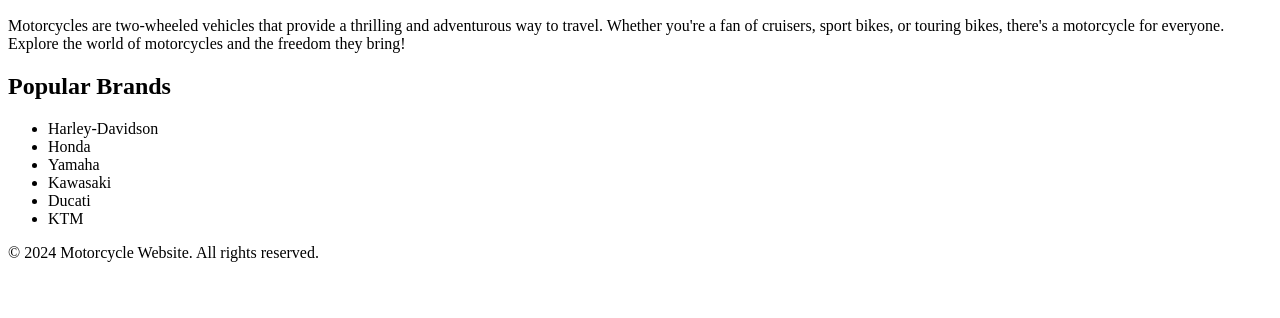
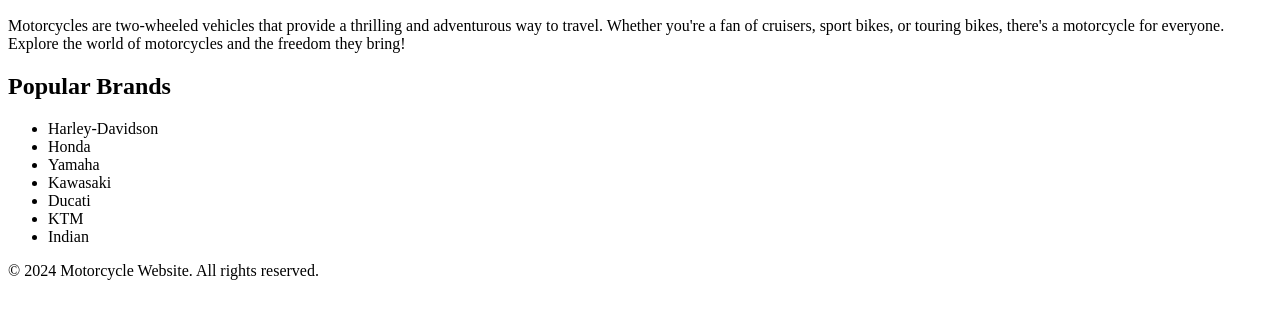
Before and after one commit to abiasotti/nginx-motorcycle-site, a plain HTML site: page index.html in a window 1280 px wide. Shown: the part 110-428 px from the top of the page. Drawn offline with Linux system fonts and the light colour scheme.

Commit message:
Update index.html

```diff
--- a/index.html
+++ b/index.html
@@ -26,6 +26,7 @@
             <li>Kawasaki</li>
             <li>Ducati</li>
             <li>KTM</li>
+            <li>Indian</li>
         </ul>
     </section>
     <footer>
```
